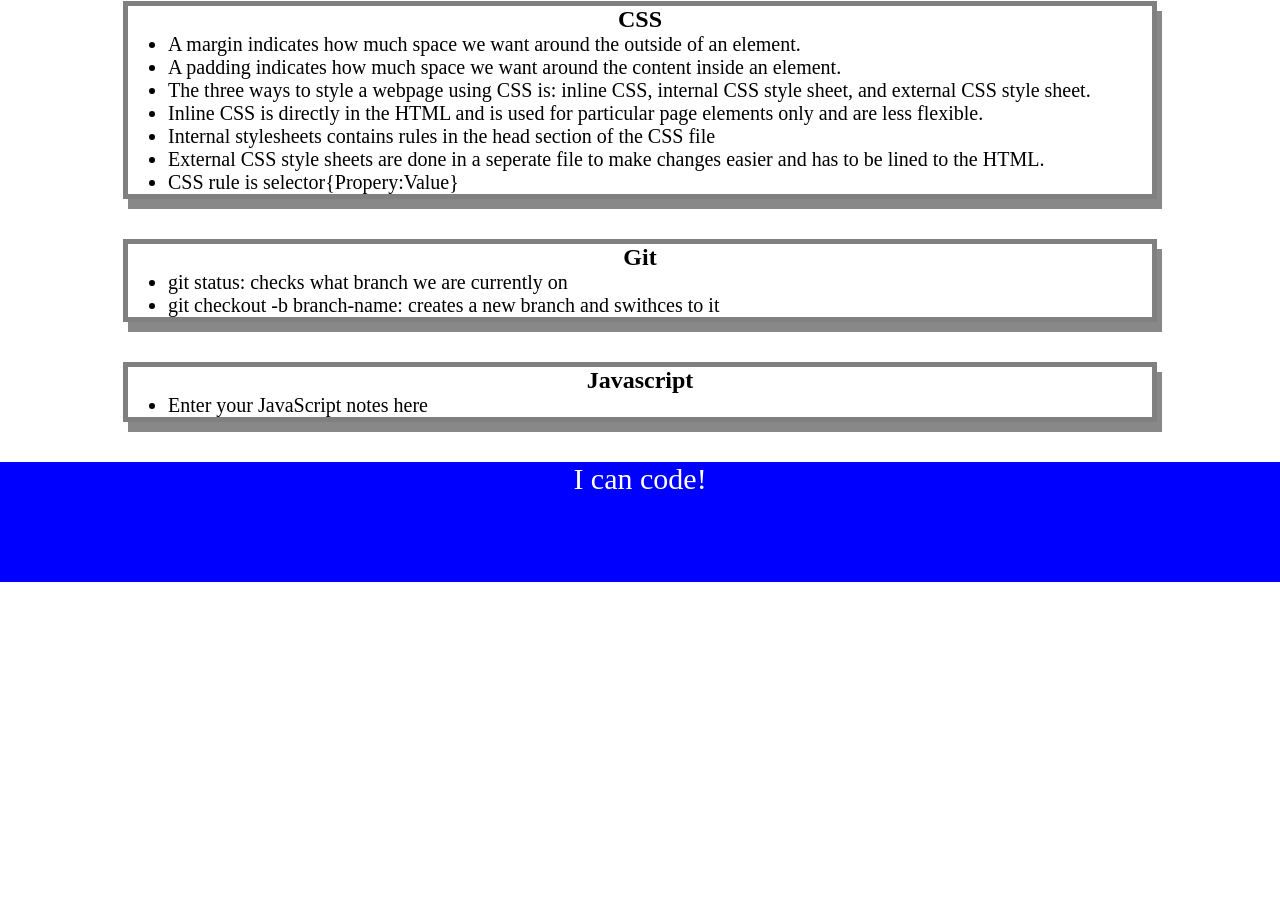
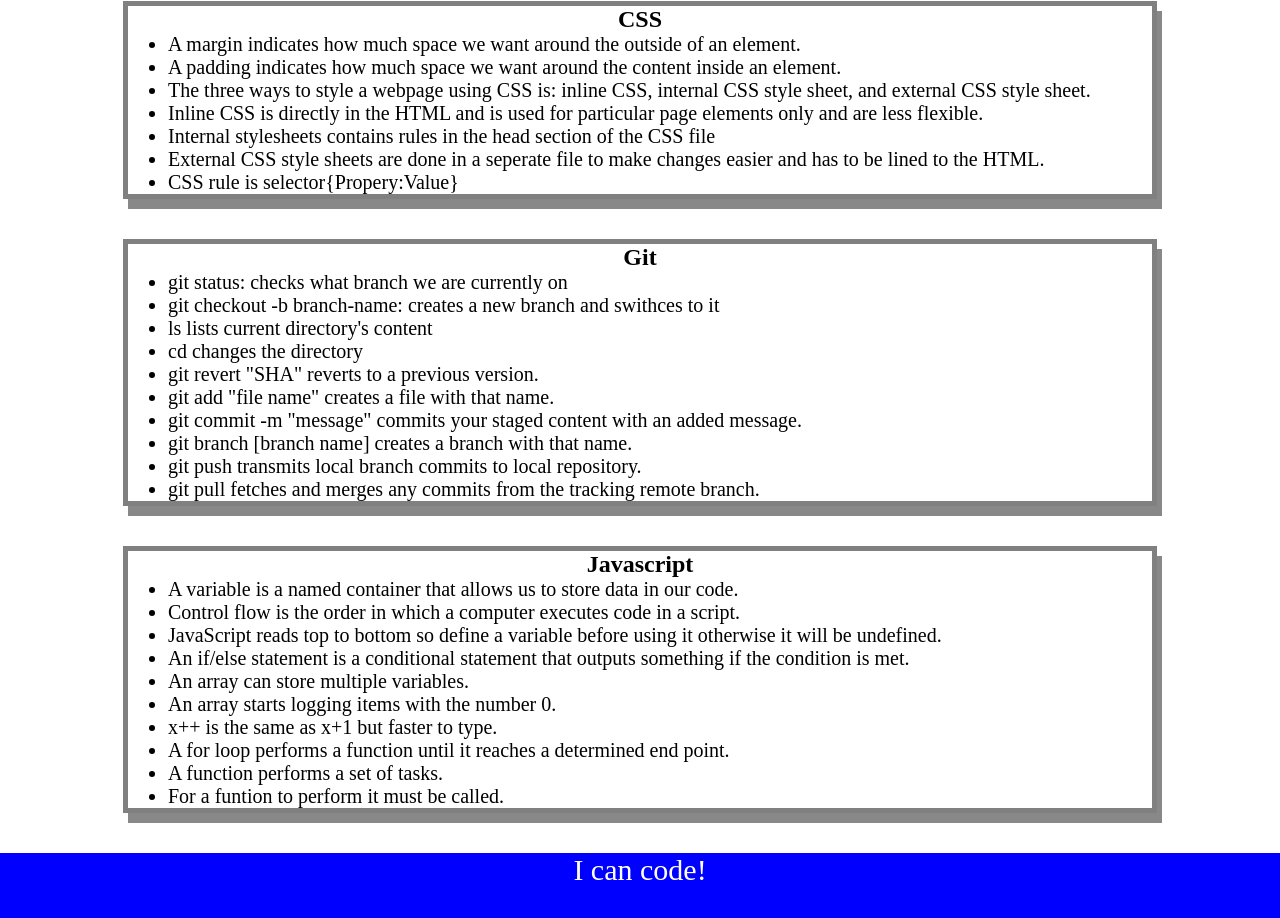
Before and after one commit to EHernandez1213/prework-study-guide, a plain HTML site: page prework-study-guide/index.html in a window 1280 px wide. Shown: the part 466-1384 px from the top of the page. Before the commit the page ends 1048 px from the top, so only its background shows below. Drawn offline with Linux system fonts and the light colour scheme.

Commit message:
Added functions to Javascript file

```diff
--- a/prework-study-guide/assets/script.js
+++ b/prework-study-guide/assets/script.js
@@ -1,18 +1,27 @@
 var topics = ['HTML', 'CSS', 'Git', 'JavaScript'];
+var randomTopic = topics[Math.floor(Math.random() * topics.length)];
 
+function listTopics() {
     for (var x = 0; x < topics.length; x++)  {
     console.log(topics[x]);
     }
-/*
-if (topic === 'HTML') {
+}
+
+
+function selectTopic() {
+    if (randomTopic === 'HTML') {
         console.log("Let's study HTML!");
-} else if (topic === 'CSS') {
+    } else if (randomTopic === 'CSS') {
         console.log("Let's study CSS!");
-} else if (topic === 'Git') {
+    } else if (randomTopic === 'Git') {
         console.log("Let's study Git!");
-} else if (topic === 'JavaScript') {
+    } else if (randomTopic === 'JavaScript') {
         console.log("Let's study JavaScript!");
     } else {
         console.log('Please try again!');
     }
-*/
+}
+console.log('Here are the topics we learned through Prework:');
+listTopics()
+console.log('Which topic should we study first?');
+selectTopic()
--- a/prework-study-guide/index.html
+++ b/prework-study-guide/index.html
@@ -46,12 +46,29 @@
         <ul>
           <li>git status: checks what branch we are currently on</li>
           <li>git checkout -b branch-name: creates a new branch and swithces to it</li>
+          <li>ls lists current directory's content</li>
+          <li>cd changes the directory</li>
+          <li>git revert "SHA" reverts to a previous version.</li>
+          <li>git add "file name" creates a file with that name.</li>
+          <li>git commit -m "message" commits your staged content with an added message.</li>
+          <li>git branch [branch name] creates a branch with that name.</li>
+          <li>git push transmits local branch commits to local repository.</li>
+          <li>git pull fetches and merges any commits from the tracking remote branch.</li>
         </ul>
       </section>
       <section class="card" id="javascript-section">
         <h2>Javascript</h2>
         <ul>
-          <li>Enter your JavaScript notes here</li>
+          <li>A variable is a named container that allows us to store data in our code.</li>
+          <li>Control flow is the order in which a computer executes code in a script.</li>
+          <li>JavaScript reads top to bottom so define a variable before using it otherwise it will be undefined.</li>
+          <li>An if/else statement is a conditional statement that outputs something if the condition is met.</li>
+          <li>An array can store multiple variables.</li>
+          <li>An array starts logging items with the number 0.</li>
+          <li>x++ is the same as x+1 but faster to type.</li>
+          <li>A for loop performs a function until it reaches a determined end point.</li>
+          <li>A function performs a set of tasks.</li>
+          <li>For a funtion to perform it must be called.</li>
         </ul>
       </section>
     </main>
```
Lines whose indentation alone changed are shown as unchanged.
